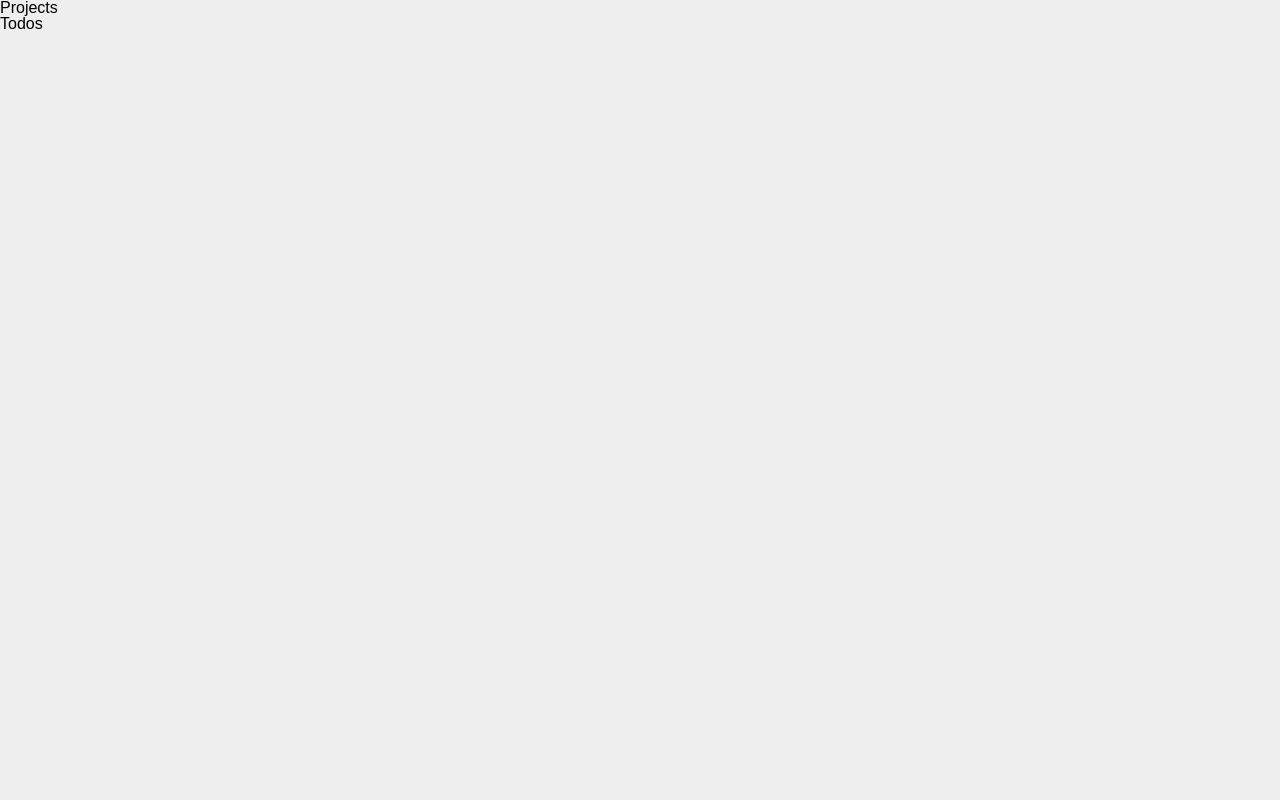
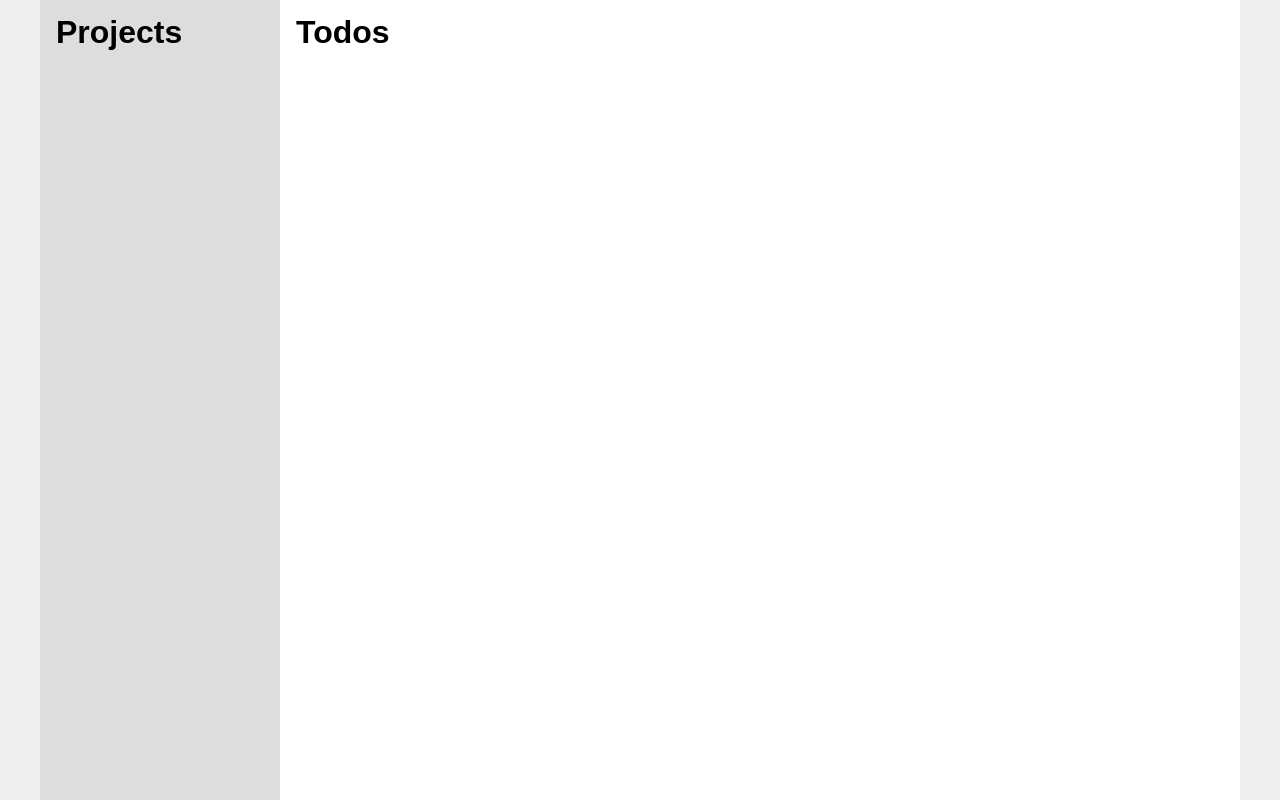
Before and after one commit to T0nci/odin-todo-list, a website built with webpack: page src/index.html in a window 1280 px wide. Built offline with nearby package versions, Linux system fonts and the light colour scheme.

Commit message:
Create foundational styling and containers

```diff
--- a/src/assets/css/style.css
+++ b/src/assets/css/style.css
@@ -70,9 +70,35 @@ meter {
 
 :root {
   --body-background: #EEEEEE;
+  --aside-background: #DDDDDD;
+  --main-background: #FFFFFF;
 }
 
 body {
   font-family: Arial, Helvetica, sans-serif;
-  background-color: var(--body-background, lightgray);
+  background-color: var(--body-background);
 }
+
+.container {
+  max-width: 1200px;
+  min-height: 100vh;
+  margin: 0 auto;
+
+  display: grid;
+  grid-template-columns: 1fr 4fr;
+}
+
+aside {
+  padding: 1rem;
+  background-color: var(--aside-background);
+}
+
+main {
+  padding: 1rem;
+  background-color: var(--main-background);
+}
+
+.headline {
+  font-size: 2rem;
+  font-weight: bolder;
+}
```
Also changed, not shown: src/index.js (+5 -2 lines), dist/index.bundle.js (added), dist/index.html (added).
